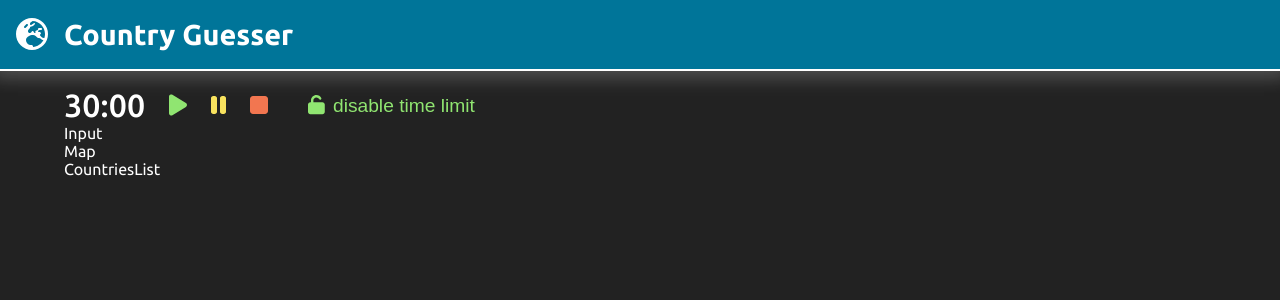
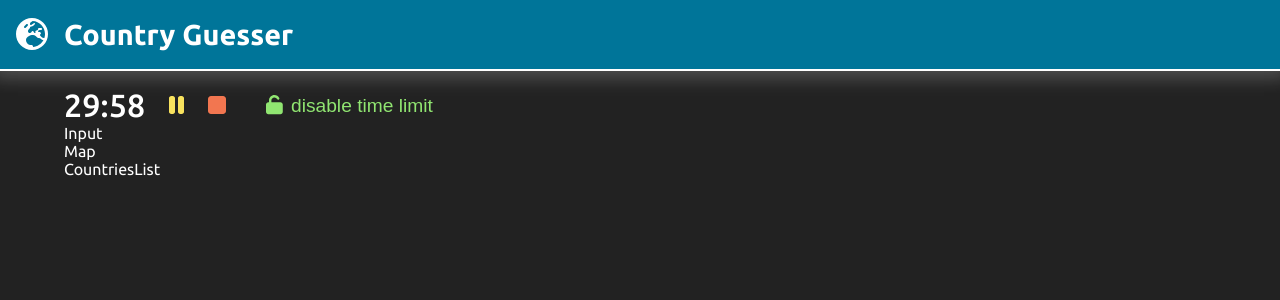
Before and after one commit to viventer/countryGuesser, a React (Create React App) app: page / in a window 1280 px wide. Both pictures are taken after a click on the button 178 px from the left and 105 px from the top of the page. Shown: the top 300 px of the page. Built offline with nearby package versions, Linux system fonts and the light colour scheme.

Commit message:
dodanie timera po części

```diff
--- a/package.json
+++ b/package.json
@@ -6,6 +6,7 @@
     "@fortawesome/fontawesome-svg-core": "^6.4.0",
     "@fortawesome/free-solid-svg-icons": "^6.4.0",
     "@fortawesome/react-fontawesome": "^0.2.0",
+    "moment": "^2.29.4",
     "react": "^18.2.0",
     "react-dom": "^18.2.0",
     "react-scripts": "5.0.1",
--- a/src/components/Timer.jsx
+++ b/src/components/Timer.jsx
@@ -1,4 +1,5 @@
-import React from "react";
+import React, { useEffect, useState } from "react";
+import moment from "moment";
 import {
   StyledTimer,
   StartButton,
@@ -17,15 +18,39 @@ import {
 } from "@fortawesome/free-solid-svg-icons";
 
 export default function Timer() {
+  const [paused, setPaused] = useState(true);
+  const [countDown, setCountDown] = useState(30 * 60);
+  const [timer, setTimer] = useState("30:00");
+
+  useEffect(() => {
+    if (!paused) {
+      const interval = setInterval(() => {
+        setCountDown((prevCount) => prevCount - 1);
+      }, 1000);
+
+      return () => {
+        clearInterval(interval);
+      };
+    }
+  }, [paused]);
+
+  useEffect(() => {
+    const formattedDate = moment.unix(countDown).format("mm:ss");
+    setTimer(formattedDate);
+  }, [countDown]);
+
   return (
     <StyledTimer>
-      <time>30:00</time>
-      <StartButton>
-        <FontAwesomeIcon icon={faPlay} />
-      </StartButton>
-      <PauseButton>
-        <FontAwesomeIcon icon={faPause} />
-      </PauseButton>
+      <time>{timer}</time>
+      {paused ? (
+        <StartButton>
+          <FontAwesomeIcon icon={faPlay} onClick={() => setPaused(false)} />
+        </StartButton>
+      ) : (
+        <PauseButton>
+          <FontAwesomeIcon icon={faPause} onClick={() => setPaused(true)} />
+        </PauseButton>
+      )}
       <FinishButton>
         <FontAwesomeIcon icon={faStop} />
       </FinishButton>
```
Also changed, not shown: 1 other file (tests, documents, lock files or other folders).
